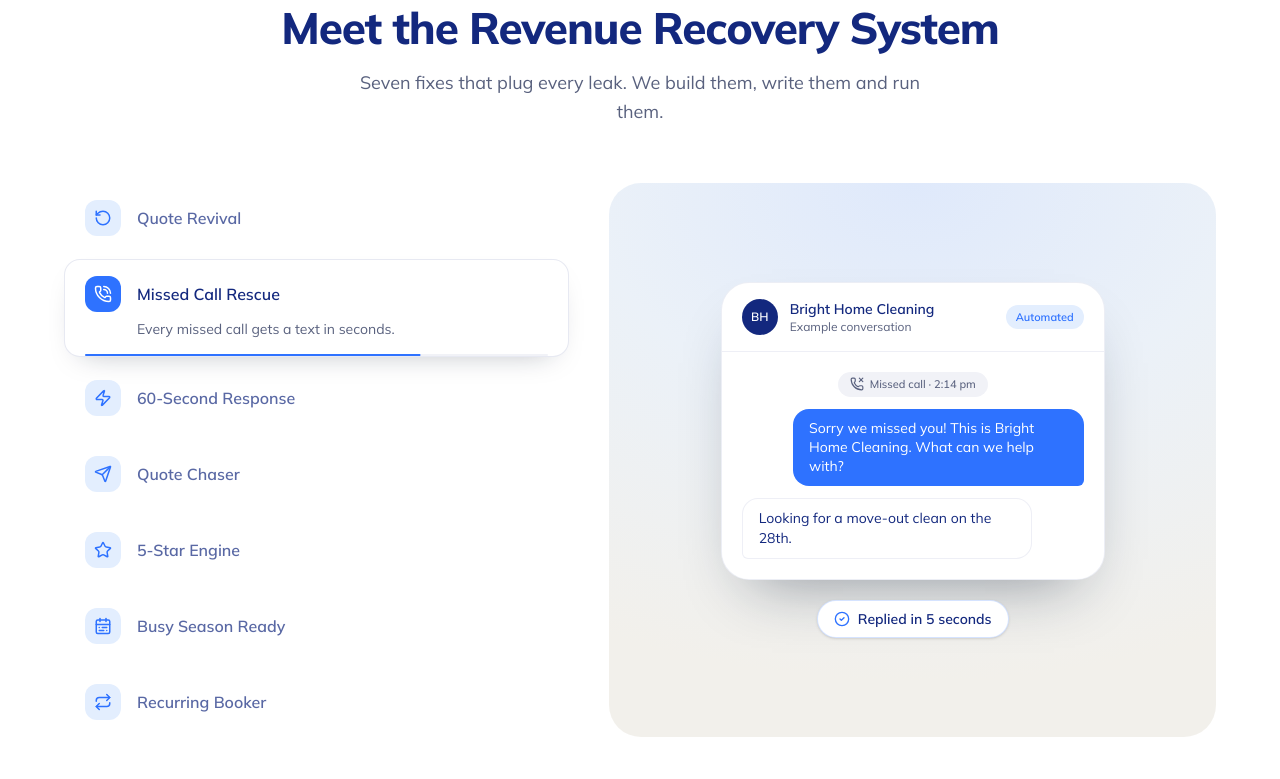
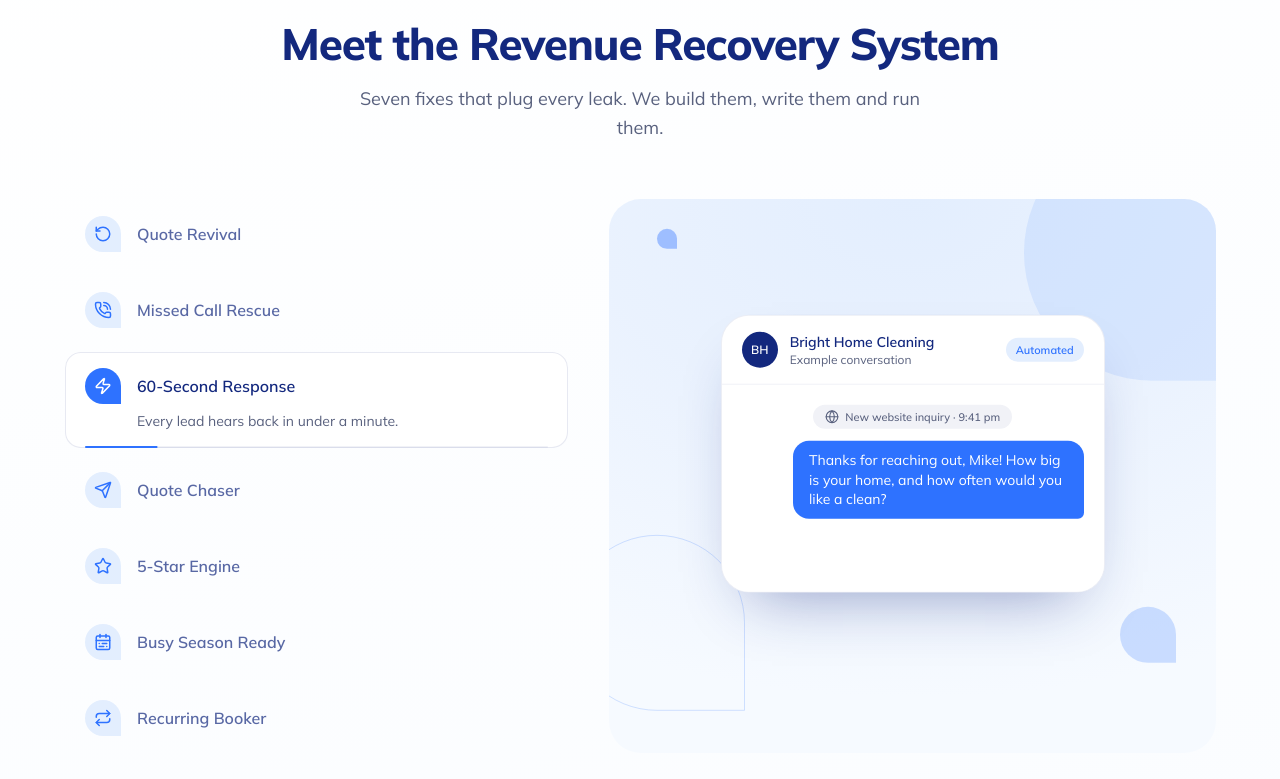
Before and after one commit to InventTomorrow/inventtomorrow-landingpage, a React (Vite) app: page / in a window 1280 px wide. Shown: the part 2943-3722 px from the top of the page. Built offline with nearby package versions, Linux system fonts and the light colour scheme.

Commit message:
feat(services): speed up revenue system and add parallax

```diff
--- a/src/components/RevenueSystemSection.tsx
+++ b/src/components/RevenueSystemSection.tsx
@@ -15,6 +15,7 @@ import {
   Sparkles,
   type LucideIcon,
 } from 'lucide-react';
+import { useParallaxStage } from '../hooks/useParallaxStage';
 import { SectionHeading } from './SectionHeading';
 import { TextLink } from './TextLink';
 import { AUDIT_PATH } from '../utils/navigation';
@@ -135,19 +136,20 @@ const FIXES: Fix[] = [
   },
 ];
 
-// Each example plays in about a second, holds briefly, then moves on.
-const SLIDE_SECONDS = 4;
-const MESSAGE_GAP = 0.4;
-const snappy = { duration: 0.25, ease: [0.22, 1, 0.36, 1] as const };
+// Each example plays in under a second, holds briefly, then moves on.
+const SLIDE_SECONDS = 3.2;
+const MESSAGE_GAP = 0.28;
+const snappy = { duration: 0.2, ease: [0.22, 1, 0.36, 1] as const };
+const tabSpring = { type: 'spring', stiffness: 460, damping: 36 } as const;
 
 function ScenePreview({ fix }: { fix: Fix }) {
   const { scene } = fix;
   const TriggerIcon = scene.triggerIcon;
   return (
     <div className="mx-auto w-full max-w-sm">
-      <div className="overflow-hidden rounded-[1.75rem] border border-ink/[0.08] bg-white shadow-[0_30px_60px_-30px_rgba(15,27,45,0.45)]">
+      <div className="overflow-hidden rounded-[1.75rem] border border-ink/[0.08] bg-white shadow-card-lg">
         <div className="flex items-center gap-3 border-b border-ink/[0.07] px-5 py-4">
-          <span className="flex h-9 w-9 items-center justify-center rounded-full bg-ink text-xs font-semibold text-white">BH</span>
+          <span className="flex h-9 w-9 items-center justify-center rounded-full bg-navy text-xs font-semibold text-white">BH</span>
           <div className="min-w-0 flex-1">
             <p className="truncate text-sm font-semibold text-ink">Bright Home Cleaning</p>
             <p className="text-xs text-muted">Example conversation</p>
@@ -213,6 +215,7 @@ export function RevenueSystemSection({ showMoreLink = false }: RevenueSystemSect
   const tabsRef = useRef<HTMLDivElement>(null);
   const inView = useInView(rootRef, { amount: 0.35 });
   const reduceMotion = useReducedMotion();
+  const parallax = useParallaxStage();
   const progress = useMotionValue(0);
   const controlsRef = useRef<ReturnType<typeof animate> | null>(null);
   // Nothing plays until the section is on screen, so the first example animates in front of the visitor.
@@ -254,7 +257,7 @@ export function RevenueSystemSection({ showMoreLink = false }: RevenueSystemSect
   const current = FIXES[active];
 
   return (
-    <section id="services" className="relative z-10 w-full border-t border-ink/[0.06] bg-paper px-6 py-24 sm:px-12 sm:py-32">
+    <section id="services" className="relative z-10 w-full border-t border-ink/[0.06] bg-fade-paper section-y px-6 sm:px-12">
       <div className="mx-auto max-w-6xl">
         <SectionHeading
           eyebrow="The system"
@@ -287,7 +290,7 @@ export function RevenueSystemSection({ showMoreLink = false }: RevenueSystemSect
                 aria-selected={active === i}
                 onClick={() => setActive(i)}
                 className={`shrink-0 whitespace-nowrap rounded-full border px-4 py-2 text-sm font-medium transition-colors cursor-pointer ${
-                  active === i ? 'border-ink bg-ink text-white' : 'border-ink/15 bg-white text-ink/70'
+                  active === i ? 'border-ink bg-navy text-white' : 'border-ink/15 bg-white text-ink/70'
                 }`}
               >
                 {fix.title}
@@ -308,14 +311,20 @@ export function RevenueSystemSection({ showMoreLink = false }: RevenueSystemSect
                   aria-selected={isActive}
                   onClick={() => setActive(i)}
                   className={`spotlight relative overflow-hidden rounded-2xl border px-5 py-4 text-left transition-colors duration-300 cursor-pointer ${
-                    isActive
-                      ? 'border-ink/10 bg-white shadow-[0_12px_30px_-18px_rgba(15,27,45,0.35)]'
-                      : 'border-transparent hover:border-[#626262]/15 hover:bg-[#626262]/[0.05]'
+                    isActive ? 'border-transparent' : 'border-transparent hover:border-ink/15 hover:bg-ink/[0.05]'
                   }`}
                 >
+                  {isActive && (
+                    <motion.span
+                      layoutId="fix-active-tab"
+                      transition={tabSpring}
+                      className="absolute inset-0 -z-10 rounded-2xl border border-ink/10 bg-white shadow-chip"
+                      aria-hidden="true"
+                    />
+                  )}
                   <div className="flex items-center gap-4">
                     <span
-                      className={`flex h-9 w-9 shrink-0 items-center justify-center rounded-xl transition-colors duration-300 ${
+                      className={`flex h-9 w-9 shrink-0 items-center justify-center rounded-drop transition-colors duration-300 ${
                         isActive ? 'bg-accent text-white' : 'bg-accent-soft text-accent'
                       }`}
                     >
@@ -348,7 +357,19 @@ export function RevenueSystemSection({ showMoreLink = false }: RevenueSystemSect
           </div>
 
           {/* Example conversation for the selected automation */}
-          <div className="relative flex min-h-[32.5rem] flex-col justify-center overflow-hidden rounded-[2rem] bg-[radial-gradient(120%_90%_at_50%_0%,#dfe9fb_0%,#ebf1f8_45%,#f2f0eb_100%)] px-5 py-10 sm:px-10">
+          <div
+            ref={parallax.stageRef}
+            onPointerMove={reduceMotion ? undefined : parallax.onPointerMove}
+            onPointerLeave={reduceMotion ? undefined : parallax.onPointerLeave}
+            className="relative flex min-h-[32.5rem] flex-col justify-center overflow-hidden rounded-[2rem] bg-[radial-gradient(120%_90%_at_50%_0%,var(--color-accent-soft)_0%,var(--color-mist)_45%,var(--color-stone)_100%)] px-5 py-10 sm:px-10"
+          >
+            <motion.div style={reduceMotion ? undefined : parallax.back} className="pointer-events-none absolute inset-0" aria-hidden="true">
+              <span className="absolute -right-16 -top-12 h-64 w-64 rounded-drop bg-primary/10" />
+              <span className="absolute -left-10 bottom-4 h-44 w-44 rounded-drop border border-primary/20" />
+              <span className="absolute bottom-16 right-10 h-14 w-14 rounded-drop bg-sky/50" />
+              <span className="absolute left-12 top-14 h-5 w-5 rounded-drop bg-primary/40" />
+            </motion.div>
+
             <div className="mb-6 text-center lg:hidden">
               <p className="font-semibold text-ink">{current.title}</p>
               <p className="mt-1 text-sm text-muted">{current.text}</p>
@@ -357,19 +378,21 @@ export function RevenueSystemSection({ showMoreLink = false }: RevenueSystemSect
               </span>
             </div>
 
+            <motion.div style={reduceMotion ? undefined : parallax.front} className="relative">
               <AnimatePresence mode="wait">
                 {started && (
                   <motion.div
                     key={active}
-                  initial={{ opacity: 0, x: 16 }}
-                  animate={{ opacity: 1, x: 0 }}
-                  exit={{ opacity: 0, x: -16, transition: { duration: 0.15 } }}
+                    initial={{ opacity: 0, x: 20, scale: 0.98 }}
+                    animate={{ opacity: 1, x: 0, scale: 1 }}
+                    exit={{ opacity: 0, x: -20, scale: 0.98, transition: { duration: 0.12 } }}
                     transition={snappy}
                   >
                     <ScenePreview fix={current} />
                   </motion.div>
                 )}
               </AnimatePresence>
+            </motion.div>
           </div>
         </motion.div>
 
--- /dev/null
+++ b/src/hooks/useParallaxStage.ts
@@ -0,0 +1,37 @@
+import { PointerEvent, useRef } from 'react';
+import { useMotionValue, useScroll, useSpring, useTransform } from 'motion/react';
+
+const POINTER_SPRING = { stiffness: 110, damping: 18, mass: 0.6 };
+
+// Layers drift with the page scroll and lean toward the pointer, each at its own depth.
+export function useParallaxStage() {
+  const stageRef = useRef<HTMLDivElement>(null);
+  const { scrollYProgress } = useScroll({ target: stageRef, offset: ['start end', 'end start'] });
+
+  const pointerX = useSpring(useMotionValue(0), POINTER_SPRING);
+  const pointerY = useSpring(useMotionValue(0), POINTER_SPRING);
+
+  const backScroll = useTransform(scrollYProgress, [0, 1], [70, -70]);
+  const frontScroll = useTransform(scrollYProgress, [0, 1], [-18, 18]);
+
+  const back = {
+    x: useTransform(pointerX, (value) => value * -36),
+    y: useTransform([backScroll, pointerY], ([scroll, pointer]: number[]) => scroll + pointer * -36),
+  };
+  const front = {
+    x: useTransform(pointerX, (value) => value * 22),
+    y: useTransform([frontScroll, pointerY], ([scroll, pointer]: number[]) => scroll + pointer * 22),
+  };
+
+  const onPointerMove = (event: PointerEvent<HTMLElement>) => {
+    const bounds = event.currentTarget.getBoundingClientRect();
+    pointerX.set((event.clientX - bounds.left) / bounds.width - 0.5);
+    pointerY.set((event.clientY - bounds.top) / bounds.height - 0.5);
+  };
+  const onPointerLeave = () => {
+    pointerX.set(0);
+    pointerY.set(0);
+  };
+
+  return { stageRef, back, front, onPointerMove, onPointerLeave };
+}
```
Lines whose indentation alone changed are shown as unchanged.
